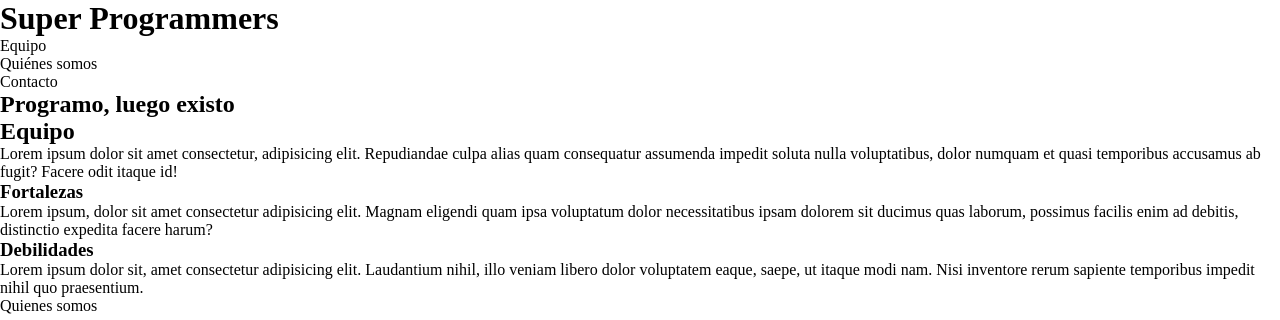
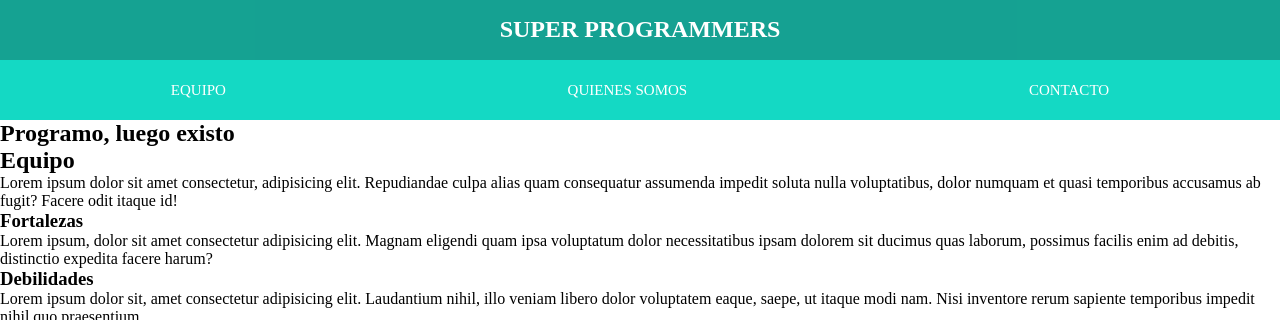
Before and after one commit to Adalab/project-promo-o-module-1-team-4, a plain HTML site: page html/index.html in a window 1280 px wide. Shown: the top 320 px of the page. Drawn offline with Linux system fonts and the light colour scheme.

Commit message:
Update excercise

```diff
--- a/css/main.css
+++ b/css/main.css
@@ -1,3 +1,37 @@
-body {
-  font-family: ;
+
+.header__base {
+  height: 60px;
+  width: 100%;
+  background-color: #099d8d;
+  opacity: 0.95;
+  color: white;
+  font-family: Rubik;
+  font-size: 16px;
+  font-weight: 500;
+  font-stretch: normal;
+  font-style: normal;
+  line-height: 1.88;
+  letter-spacing: normal;
+  display: flex;
+  justify-content: center;
+  align-items: center;
 }
+
+.rectangle {
+  height: 60px;
+  width: 100%;
+  background-color: #14d9c4;
+  opacity: 09;
+  color: white;
+  font-family: Rubik;
+  font-size: 15px;
+  font-weight: 500;
+  font-stretch: normal;
+  font-style: normal;
+  line-height: 2;
+  letter-spacing: normal;
+  list-style: none;
+  display: flex;
+  justify-content: space-around;
+  align-items: center;
+}
--- a/html/index.html
+++ b/html/index.html
@@ -8,35 +8,41 @@
 </head>
 
 <body>
-  <header><h1>Super Programmers</h1>
-    <nav>
-      <ul>
-        <li><a href="./index.html#"></a>Equipo</a></li>
-        <li><a href="./index.html#"></a>Quiénes somos</li>
-        <li><a href="./contact.html"></a>Contacto</li>
-
+  <header>
+    <section class="header__base">
+      <h1>SUPER PROGRAMMERS</h1>
+    </section>
+    <nav class="menu">
+      <ul class="rectangle">
+        <li><a href="./index.html#"></a>EQUIPO</a></li>
+        <li><a href="./index.html#"></a>QUIENES SOMOS</li>
+        <li><a href="./contact.html"></a>CONTACTO</li>
       </ul>
     </nav>
 
     <img src="">
     <h2>Programo, luego existo</h2>
 
-
-
   </header>
   <main>
     <section id="equipo">
       <h2>Equipo</h2>
-      <p>Lorem ipsum dolor sit amet consectetur, adipisicing elit. Repudiandae culpa alias quam consequatur assumenda impedit soluta nulla voluptatibus, dolor numquam et quasi temporibus accusamus ab fugit? Facere odit itaque id!</p>
+      <p>Lorem ipsum dolor sit amet consectetur, adipisicing elit. Repudiandae culpa alias quam consequatur assumenda
+        impedit soluta nulla voluptatibus, dolor numquam et quasi temporibus accusamus ab fugit? Facere odit itaque id!
+      </p>
     </section>
     <section>
       <article>
         <h3>Fortalezas</h3>
-        <p>Lorem ipsum, dolor sit amet consectetur adipisicing elit. Magnam eligendi quam ipsa voluptatum dolor necessitatibus ipsam dolorem sit ducimus quas laborum, possimus facilis enim ad debitis, distinctio expedita facere harum?</p>
+        <p>Lorem ipsum, dolor sit amet consectetur adipisicing elit. Magnam eligendi quam ipsa voluptatum dolor
+          necessitatibus ipsam dolorem sit ducimus quas laborum, possimus facilis enim ad debitis, distinctio expedita
+          facere harum?</p>
       </article>
       <article>
         <h3>Debilidades</h3>
-        <p>Lorem ipsum dolor sit, amet consectetur adipisicing elit. Laudantium nihil, illo veniam libero dolor voluptatem eaque, saepe, ut itaque modi nam. Nisi inventore rerum sapiente temporibus impedit nihil quo praesentium.</p>
+        <p>Lorem ipsum dolor sit, amet consectetur adipisicing elit. Laudantium nihil, illo veniam libero dolor
+          voluptatem eaque, saepe, ut itaque modi nam. Nisi inventore rerum sapiente temporibus impedit nihil quo
+          praesentium.</p>
       </article>
     </section>
     <section id="quienes somos">Quienes somos</section>
@@ -44,7 +50,9 @@
     <article class="presentacion">
       <img src="#">
       <h4>Nombre Apellidos</h4>
-      <p>Lorem ipsum, dolor sit amet consectetur adipisicing elit. Quasi, aperiam officiis maiores quibusdam esse magnam sunt praesentium et ducimus aspernatur veritatis iusto accusantium unde. Sequi, pariatur. Veritatis eos distinctio rem?</p>
+      <p>Lorem ipsum, dolor sit amet consectetur adipisicing elit. Quasi, aperiam officiis maiores quibusdam esse magnam
+        sunt praesentium et ducimus aspernatur veritatis iusto accusantium unde. Sequi, pariatur. Veritatis eos
+        distinctio rem?</p>
       <ul>
         <li>Enlace 1</li>
         <li>Enlace 1</li>
@@ -55,7 +63,9 @@
     <article class="presentacion">
       <img src="#">
       <h4>Nombre Apellidos</h4>
-      <p>Lorem ipsum, dolor sit amet consectetur adipisicing elit. Quasi, aperiam officiis maiores quibusdam esse magnam sunt praesentium et ducimus aspernatur veritatis iusto accusantium unde. Sequi, pariatur. Veritatis eos distinctio rem?</p>
+      <p>Lorem ipsum, dolor sit amet consectetur adipisicing elit. Quasi, aperiam officiis maiores quibusdam esse magnam
+        sunt praesentium et ducimus aspernatur veritatis iusto accusantium unde. Sequi, pariatur. Veritatis eos
+        distinctio rem?</p>
       <ul>
         <li>Enlace 1</li>
         <li>Enlace 1</li>
@@ -66,7 +76,9 @@
     <article class="presentacion">
       <img src="#">
       <h4>Nombre Apellidos</h4>
-      <p>Lorem ipsum, dolor sit amet consectetur adipisicing elit. Quasi, aperiam officiis maiores quibusdam esse magnam sunt praesentium et ducimus aspernatur veritatis iusto accusantium unde. Sequi, pariatur. Veritatis eos distinctio rem?</p>
+      <p>Lorem ipsum, dolor sit amet consectetur adipisicing elit. Quasi, aperiam officiis maiores quibusdam esse magnam
+        sunt praesentium et ducimus aspernatur veritatis iusto accusantium unde. Sequi, pariatur. Veritatis eos
+        distinctio rem?</p>
       <ul>
         <li>Enlace 1</li>
         <li>Enlace 1</li>
@@ -77,7 +89,9 @@
     <article class="presentacion">
       <img src="#">
       <h4>Nombre Apellidos</h4>
-      <p>Lorem ipsum, dolor sit amet consectetur adipisicing elit. Quasi, aperiam officiis maiores quibusdam esse magnam sunt praesentium et ducimus aspernatur veritatis iusto accusantium unde. Sequi, pariatur. Veritatis eos distinctio rem?</p>
+      <p>Lorem ipsum, dolor sit amet consectetur adipisicing elit. Quasi, aperiam officiis maiores quibusdam esse magnam
+        sunt praesentium et ducimus aspernatur veritatis iusto accusantium unde. Sequi, pariatur. Veritatis eos
+        distinctio rem?</p>
       <ul>
         <li>Enlace 1</li>
         <li>Enlace 1</li>
```
Lines whose indentation alone changed are shown as unchanged.
